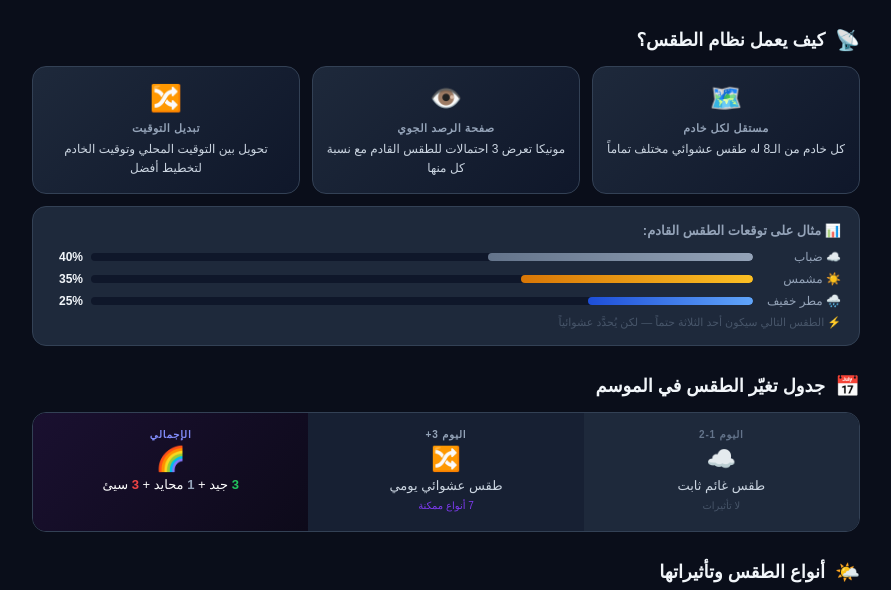
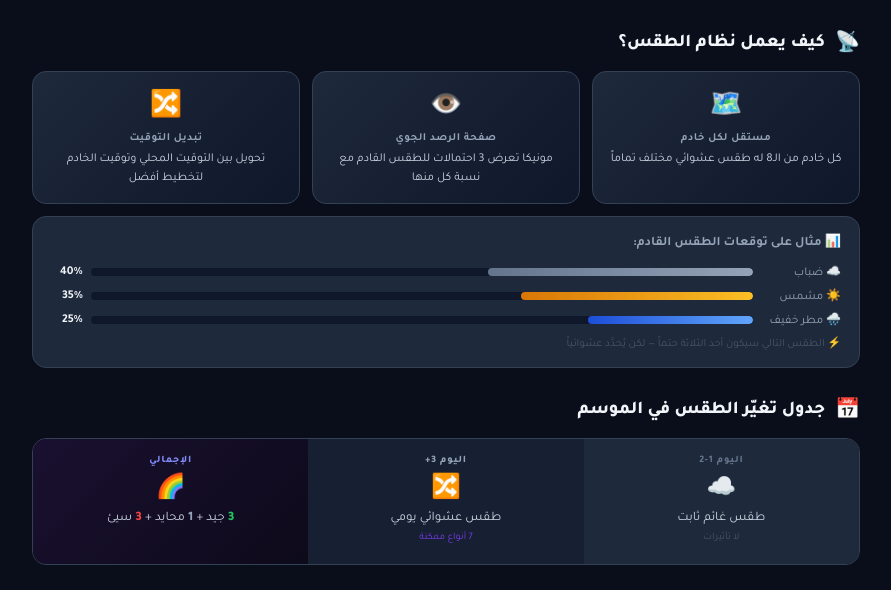
Before and after one commit to Astral-AF/Weather_lastOFwar, a plain HTML site: page index.html in a window 1280 px wide. Shown: the part 201-791 px from the top of the page, without its empty margins (194-1085 px from the left). Drawn offline with Linux system fonts and the light colour scheme.

Commit message:
Update index.html

```diff
--- a/index.html
+++ b/index.html
@@ -5,22 +5,20 @@
 <meta charset="UTF-8">
 <meta name="viewport" content="width=device-width, initial-scale=1.0, maximum-scale=1.0, user-scalable=no">
 <title>نظام الطقس - Last War</title>
+<link rel="preconnect" href="https://fonts.googleapis.com">
+<link rel="preconnect" href="https://fonts.gstatic.com" crossorigin>
+<link href="https://fonts.googleapis.com/css2?family=Tajawal:wght@300;400;500;700;800;900&display=swap" rel="stylesheet">
 <style>
-  @import url('https://fonts.googleapis.com/css2?family=Tajawal:wght@300;400;500;700;800;900&display=swap');
-
   *, *::before, *::after { margin: 0; padding: 0; box-sizing: border-box; }
-
   html { -webkit-text-size-adjust: 100%; text-size-adjust: 100%; }
-
   body {
-font-family: ‘Tajawal’, sans-serif;
+    font-family: 'Tajawal', sans-serif;
     background: #0a0e1a;
     color: #fff;
     min-height: 100vh;
     -webkit-font-smoothing: antialiased;
     overflow-x: hidden;
   }
-
   .page {
     width: 100%;
     max-width: 860px;
@@ -71,7 +69,7 @@
 background: linear-gradient(90deg, #334155, transparent);
 }
 
-/* INFO ROW — stacks on very small screens */
+/* INFO ROW */
 .info-row {
 display: -webkit-flex; display: flex;
 -webkit-flex-wrap: wrap; flex-wrap: wrap;
@@ -118,9 +116,6 @@
 .tl-day { font-size: 10px; font-weight: 800; letter-spacing: 0.8px; margin-bottom: 5px; text-transform: uppercase; }
 .tl-emoji { font-size: 24px; margin: 4px 0; }
 .tl-desc { font-size: clamp(11px, 2.8vw, 13px); color: #cbd5e1; line-height: 1.45; }
-.tl-sub { color: #475569; font-size: 10px; }
-.tl-sub2 { color: #7c3aed; font-size: 10px; }
-.tl-counts { font-size: clamp(11px, 2.5vw, 13px); }
 
 /* WEATHER CARDS */
 .w-neutral {
@@ -177,7 +172,6 @@
 }
 .w-tag.green { background: rgba(34,197,94,0.2); color: #4ade80; border: 1px solid #166534; }
 .w-tag.red { background: rgba(239,68,68,0.2); color: #f87171; border: 1px solid #7f1d1d; }
-.w-tag.orange { background: rgba(251,146,60,0.2); color: #fb923c; border: 1px solid #7c2d12; }
 
 .stat { display: -webkit-flex; display: flex; -webkit-align-items: flex-start; align-items: flex-start; gap: 6px; margin-bottom: 6px; }
 .stat-icon { font-size: 13px; flex-shrink: 0; margin-top: 1px; }
@@ -201,7 +195,7 @@
 padding: 3px 9px; border-radius: 10px; font-weight: 700;
 }
 
-/* GRID — 2 cols on tablet+, 1 col on small mobile */
+/* GRID */
 .w-grid {
 display: -webkit-flex; display: flex;
 -webkit-flex-wrap: wrap; flex-wrap: wrap;
@@ -209,8 +203,6 @@
 }
 .w-half { -webkit-flex: 1 1 240px; flex: 1 1 240px; }
 .w-full { -webkit-flex: 1 1 100%; flex: 1 1 100%; }
-
-/* two-col inner layout for full-width cards */
 .w-inner-grid {
 display: -webkit-flex; display: flex;
 -webkit-flex-wrap: wrap; flex-wrap: wrap;
@@ -328,17 +320,17 @@
     <div class="tl-item" style="background:#1e293b;">
       <div class="tl-day" style="color:#64748b;">اليوم 1-2</div>
       <div class="tl-emoji">☁️</div>
-      <div class="tl-desc">طقس غائم ثابت<br><span class="tl-sub">لا تأثيرات</span></div>
+      <div class="tl-desc">طقس غائم ثابت<br><span style="color:#475569;font-size:10px;">لا تأثيرات</span></div>
     </div>
     <div class="tl-item" style="background:#172033;">
       <div class="tl-day" style="color:#94a3b8;">اليوم 3+</div>
       <div class="tl-emoji">🔀</div>
-      <div class="tl-desc">طقس عشوائي يومي<br><span class="tl-sub2">7 أنواع ممكنة</span></div>
+      <div class="tl-desc">طقس عشوائي يومي<br><span style="color:#7c3aed;font-size:10px;">7 أنواع ممكنة</span></div>
     </div>
     <div class="tl-item" style="background:linear-gradient(135deg,#1a1030,#0d0a1a);">
       <div class="tl-day" style="color:#818cf8;">الإجمالي</div>
       <div class="tl-emoji">🌈</div>
-      <div class="tl-counts">
+      <div class="tl-desc">
         <span style="color:#22c55e;font-weight:800;">3</span> جيد +
         <span style="color:#94a3b8;font-weight:800;">1</span> محايد +
         <span style="color:#ef4444;font-weight:800;">3</span> سيئ
```
Lines whose indentation alone changed are shown as unchanged.
